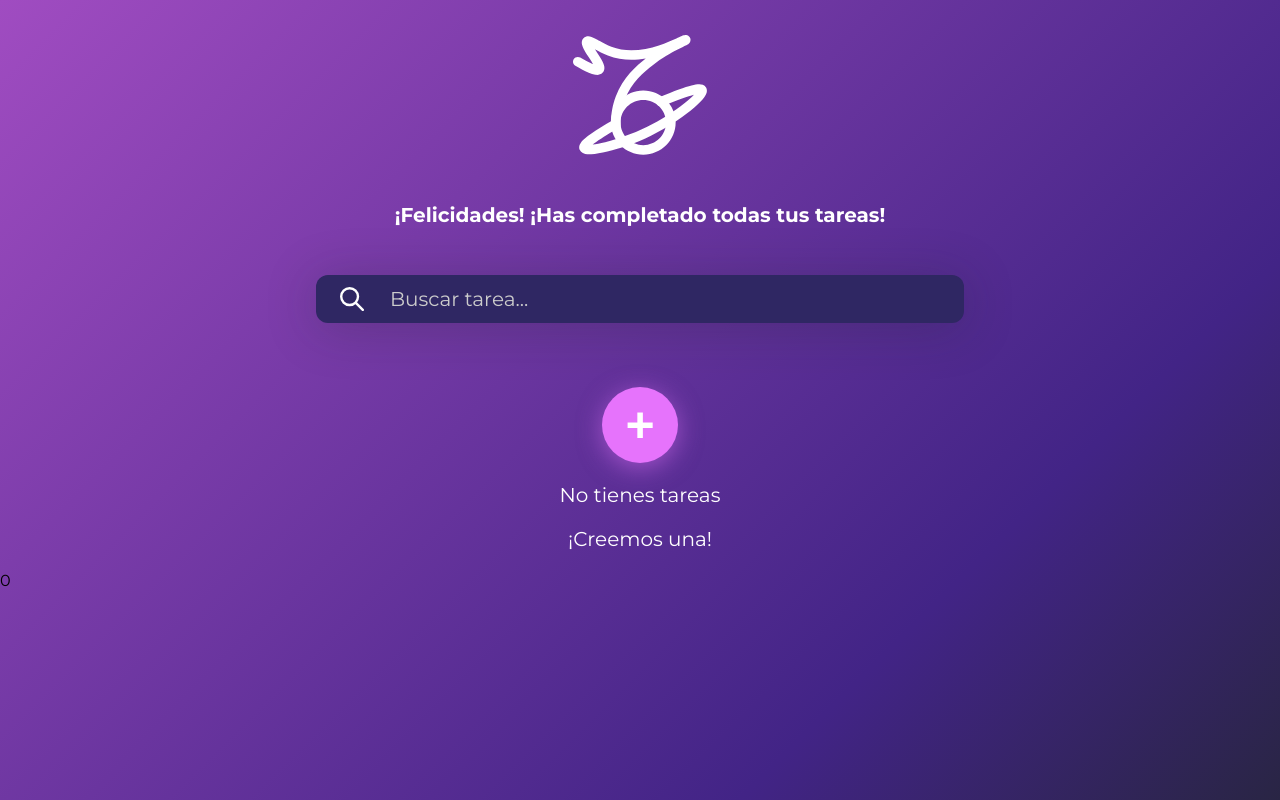
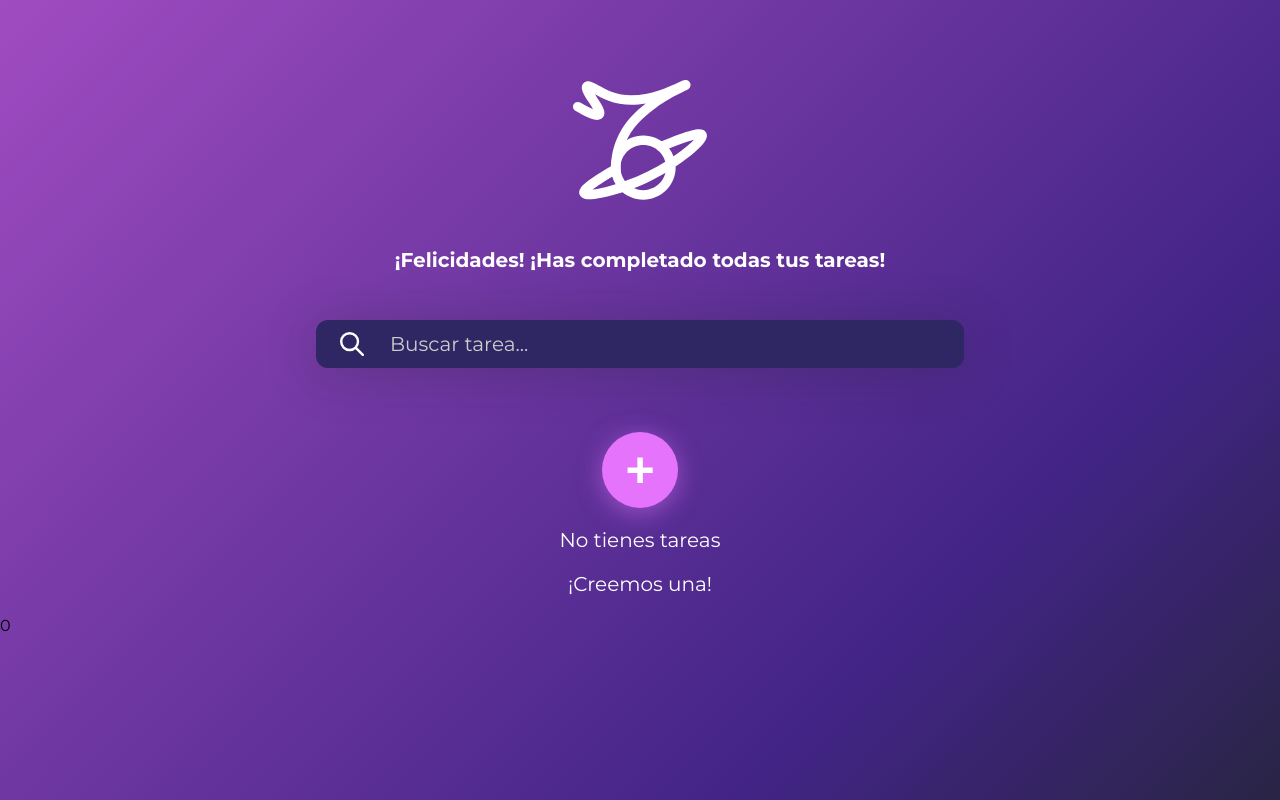
Before and after one commit to Saturnxs/Crafting-ToDos, a React (Create React App) app: page / in a window 1280 px wide. Built offline with nearby package versions, Linux system fonts and the light colour scheme.

Commit message:
Added more space at the top of the app

```diff
--- a/src/Components/TopBanner/TopBanner.css
+++ b/src/Components/TopBanner/TopBanner.css
@@ -5,5 +5,5 @@
 
 .TopBanner img {
     height: 120px;
-    margin-top: 35px;
+    margin-top: 80px;
 }
```
